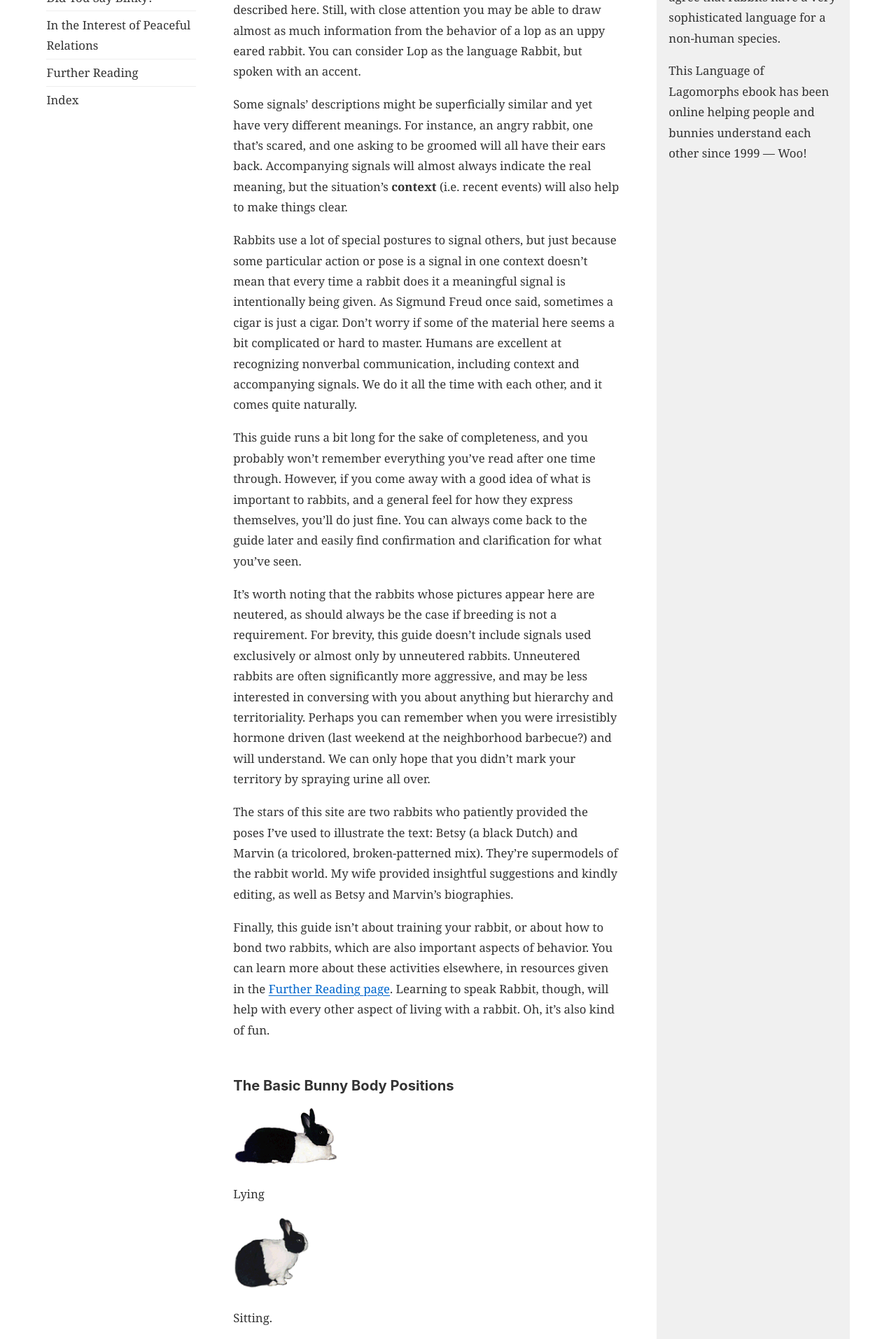
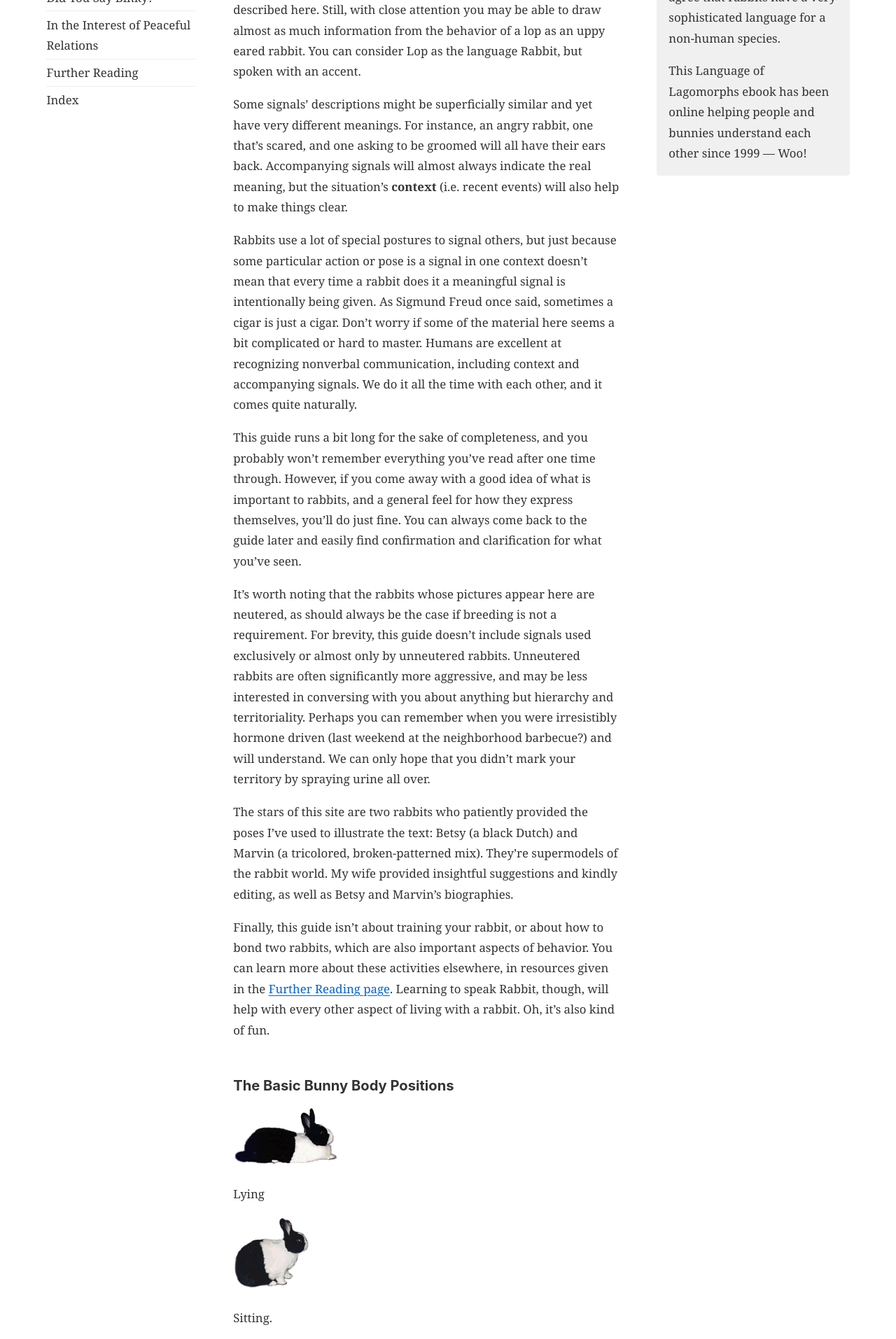
Before and after one commit to apexskier/languageoflagomorphs, a Jekyll site: the page built from intro.md, in a window 1280 px wide. Shown: the part 933-2846 px from the top of the page at 70% size. Built offline with Jekyll 4.4.1, drawn with Linux system fonts in a browser that asks for light colours.

Commit message:
Don't make sidebar full height

```diff
--- a/_layouts/default.html
+++ b/_layouts/default.html
@@ -21,8 +21,16 @@
           {% endif %}
 
           <input class="menu-toggle" type="checkbox" id="menu-toggle" />
-          <label class="menu-toggle-on" for="menu-toggle" tabindex="0">Show Navigation</label>
-          <label class="menu-toggle-off" for="menu-toggle" tabindex="0" title="Close">Hide Navigation</label>
+          <label class="menu-toggle-on" for="menu-toggle" tabindex="0"
+            >Show Navigation</label
+          >
+          <label
+            class="menu-toggle-off"
+            for="menu-toggle"
+            tabindex="0"
+            title="Close"
+            >Hide Navigation</label
+          >
 
           {% include nav.html %}
         </header>
@@ -30,12 +38,16 @@
         <div>{{ content }}</div>
 
         {% unless page.sidebar.first %}
-        <aside class="sidebar">{{ page.sidebar | markdownify }}</aside>
+        <div>
+          <aside class="sidebar">{{ page.sidebar | markdownify }}</aside>
+        </div>
         {% endunless %}
       </div>
 
       <footer>
-        <a href="https://github.com/apexskier/languageoflagomorphs/">Contribute to the site</a>
+        <a href="https://github.com/apexskier/languageoflagomorphs/"
+          >Contribute to the site</a
+        >
       </footer>
     </div>
   </body>
--- a/assets/main.css
+++ b/assets/main.css
@@ -353,6 +353,10 @@ figcaption {
   border-radius: 4px;
 }
 
+.sidebar *:last-child {
+  margin-bottom: 0;
+}
+
 /* Navigation styles */
 .nav-list {
   list-style: none;
```
